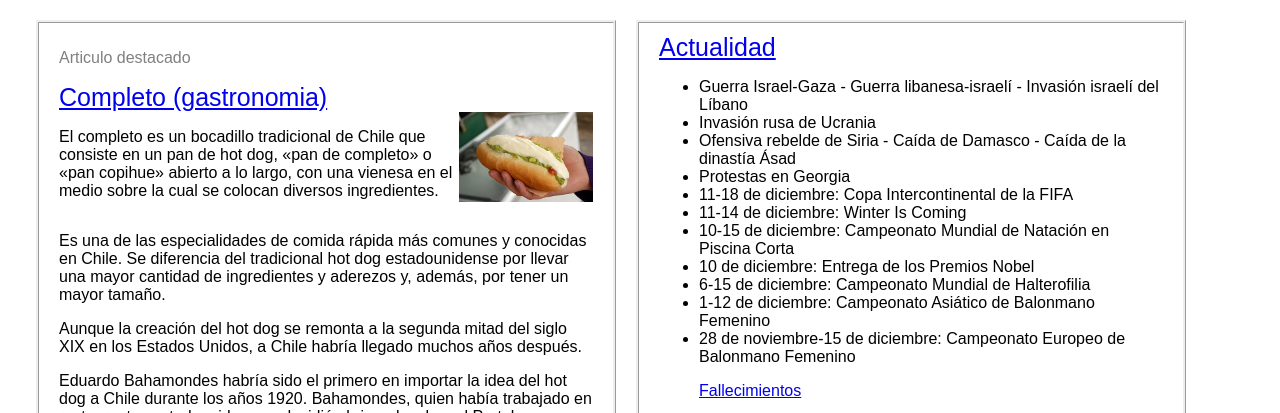
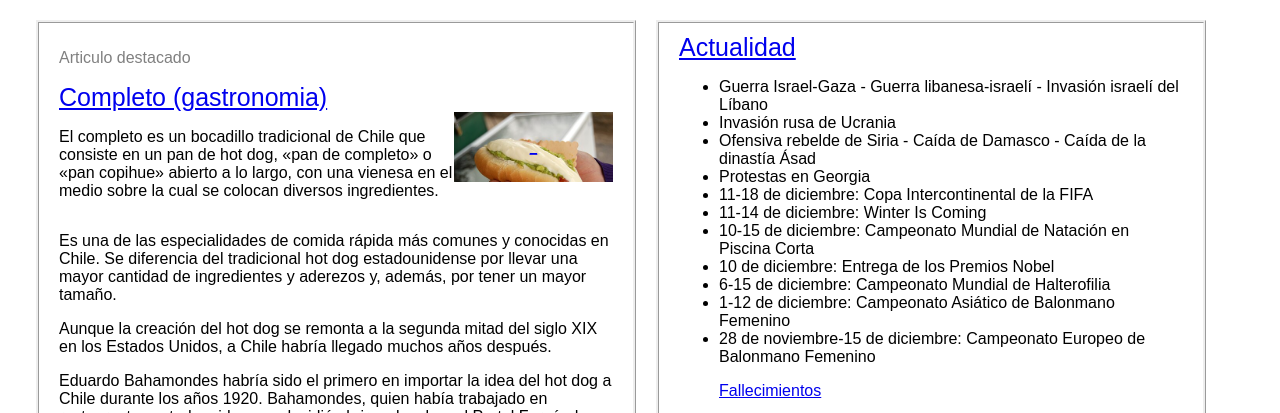
Before and after one commit to Vicentoidee/WikipediaFruna, a plain HTML site: page index.html in a window 1280 px wide. Shown: the part 323-736 px from the top of the page. Drawn offline with Linux system fonts and the light colour scheme.

Commit message:
completito

```diff
--- a/index.html
+++ b/index.html
@@ -110,7 +110,7 @@
                     <a class="titulo" href="https://es.wikipedia.org/wiki/Completo_(gastronomía)" target="_blank">Completo (gastronomia)</a>
                     <div id="first-p">
                         <p>El completo es un bocadillo tradicional de Chile que consiste en un pan de hot dog, «pan de completo» o «pan copihue» abierto a lo largo, con una vienesa en el medio sobre la cual se colocan diversos ingredientes.</p>
-                        <button id="completito"></button>
+                        <button class="completito"><a href="https://es.wikipedia.org/wiki/Completo_(gastronom%C3%ADa)">_</a></button>
                     </div>
                     <p>Es una de las especialidades de comida rápida más comunes y conocidas en Chile. Se diferencia del tradicional hot dog estadounidense por llevar una mayor cantidad de ingredientes y aderezos y, además, por tener un mayor tamaño.</p>
                     <p>Aunque la creación del hot dog se remonta a la segunda mitad del siglo XIX en los Estados Unidos, a Chile habría llegado muchos años después.</p>
--- a/wikipedia fruna.css
+++ b/wikipedia fruna.css
@@ -288,13 +288,13 @@ body {
 
 }
 
-#completito {
+.completito {
     background-image: url(materiales/Captura\ de\ pantalla\ 2024-12-12\ 010636.png);
     background-size: cover;
     border: 0;
     padding: 20px;
-    width: 400px;
-    height: 90px;
+    width: 500px;
+    height: 70px;
 }
 
 .sub-1 {
@@ -568,6 +568,7 @@ font-size: 15px;
         flex-direction: column;
     }
     .bajada {
+        padding-left: 0;
         right: 0;
         width: 540px;
     }
```
